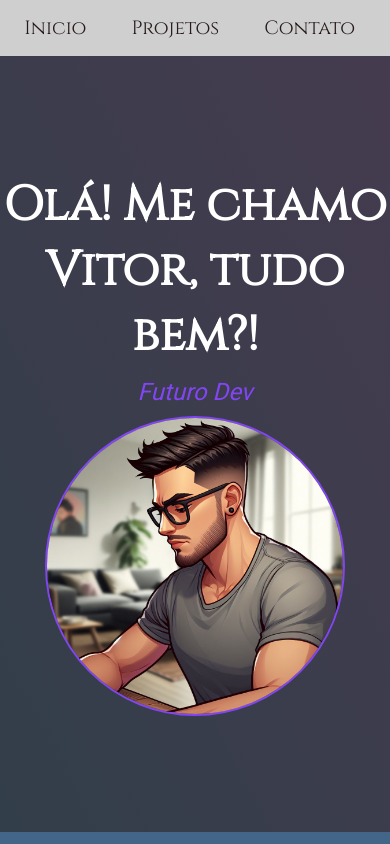
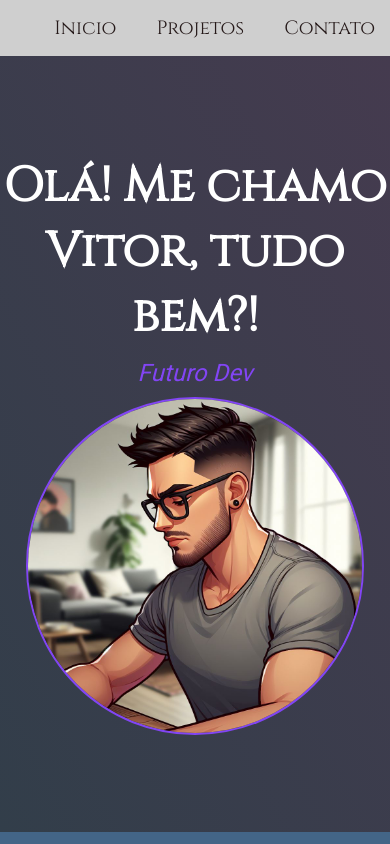
Before and after one commit to souviitor/DesignResponsivoWeb--FBC, a plain HTML site: page 05portifolio/index.html in a window 390 px wide. Shown: the top 844 px of the page. Drawn offline with Linux system fonts and the light colour scheme.

```diff
--- a/05portifolio/styles.css
+++ b/05portifolio/styles.css
@@ -1,3 +1,20 @@
+@media screen and (max-width: 1920px) {
+    .imagem {
+        width: 400px;
+        border-radius: 400px;
+        border: 2px solid #8245f4;
+    }
+}
+
+@media screen and (max-width: 900px) {
+    .imagem {
+        min-width: 5px;
+        max-width: 40vh;
+        width: 350px;
+        border: 2px solid #8245f4;
+    }
+}
+
 * {
     margin: 0;
     padding: 0;
@@ -10,7 +27,6 @@ body{
     color: #ffffff;
     font-family: 'Roboto', sans-serif;
     margin: 0 auto;
-    flex-wrap: wrap;
 }
 /* seletor da navbar */
 #navbar {
@@ -18,9 +34,8 @@ body{
     display: flex;
     justify-content: flex-end;
     align-items: center;
-    gap: 15px;
-    padding: auto;
-    padding-right: 20px;
+    gap: 10px;
+    padding: 0;
     background-color: #cfcfcf;
     font-size: 1.2em;
 }
@@ -69,9 +84,7 @@ body{
 }
 
 .imagem {
-    width: 300px;
-    border-radius: 150px;
-    border: 2px solid #8245f4;
+
 }
 
 /* Seção de projetos realizados */
@@ -139,7 +152,6 @@ footer {
     display: flex;
     justify-content: space-evenly;
     padding: 2rem;
-    background: var(--main-gray);
-    /* border-top: 5px solid #462a63; */
+    background: var(--main-gray, #cfcfcf);
     background-image: linear-gradient(62deg, #323e4a 0%, #453b4f 100%);
 }
```
